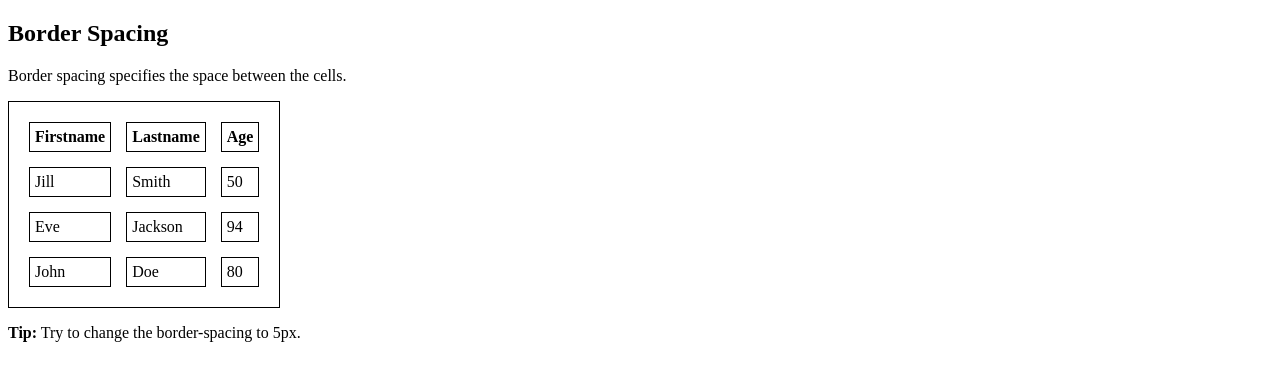
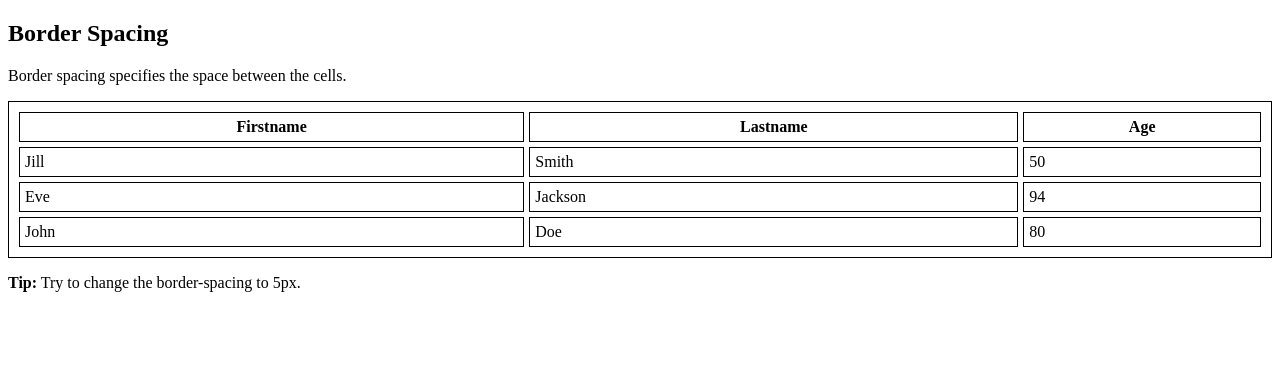
Before and after one commit to xboxser/training, a plain HTML site: page index.html in a window 1280 px wide. Drawn offline with Linux system fonts and the light colour scheme.

Commit message:
border-spacing

```diff
--- a/index.html
+++ b/index.html
@@ -9,7 +9,8 @@ table, th, td {
   padding: 5px;
 }
 table {
-  border-spacing: 15px;
+  border-spacing: 5px;
+  width: 100%;
 }
 </style>
 </head>
```
